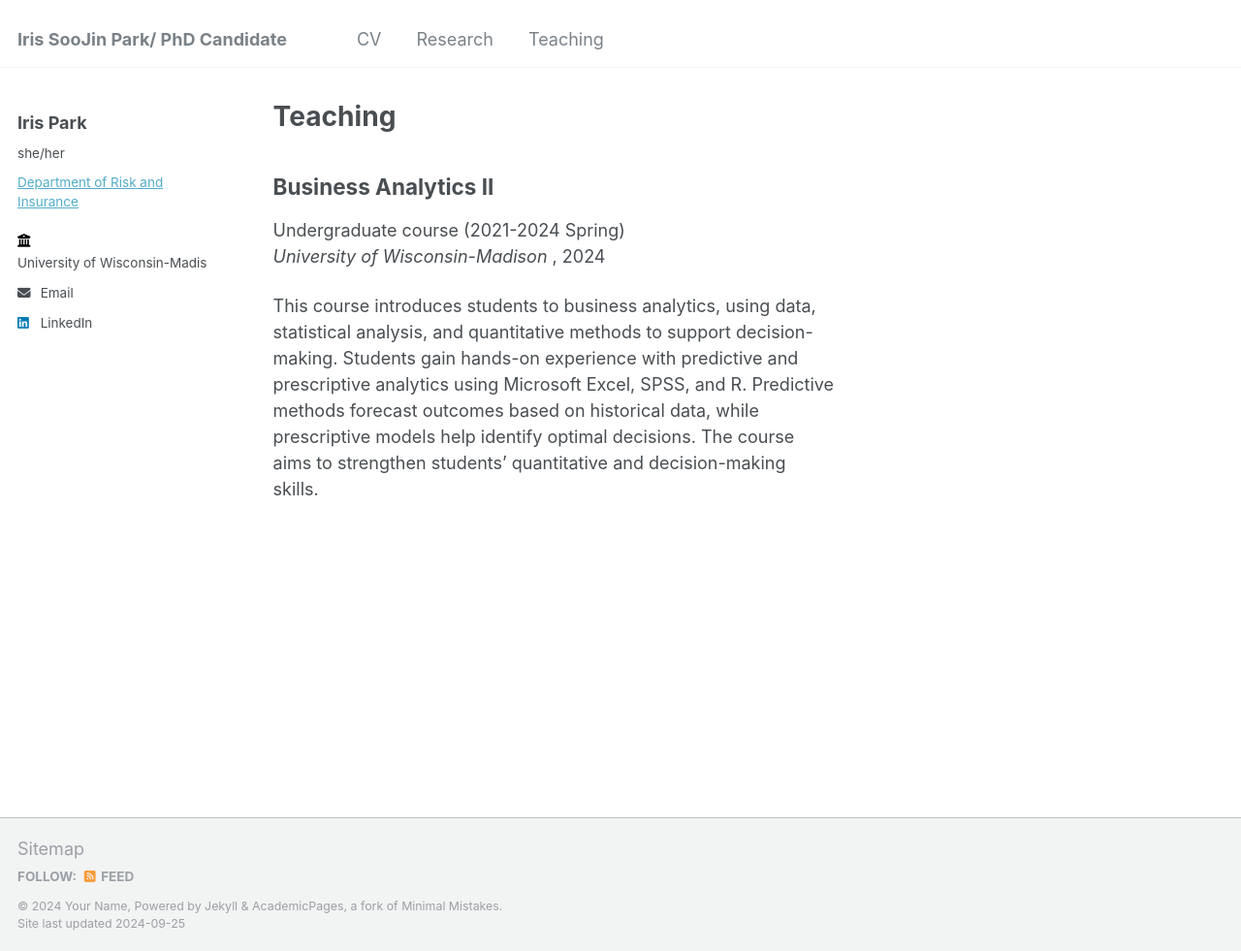
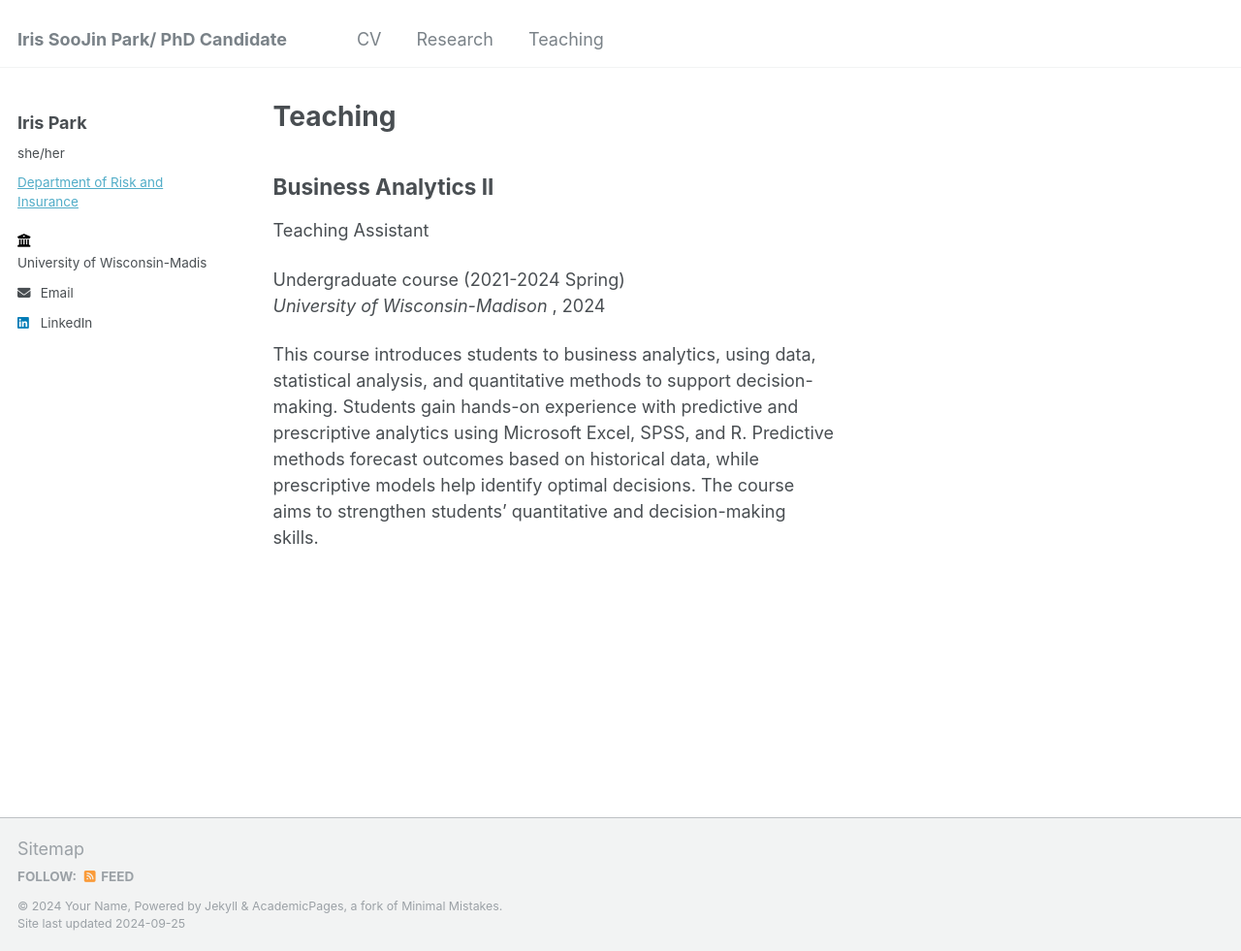
Before and after one commit to Iris-SooJin-Park/Iris-SooJin-Park.github.io, a Jekyll site: the page built from _pages/teaching.html, in a window 1280 px wide and 981 px high. Shown: the whole window at 97% size. Built offline with Jekyll 4.4.1, drawn with Linux system fonts in a browser that asks for light colours.

Commit message:
add the position

```diff
--- a/_includes/archive-single.html
+++ b/_includes/archive-single.html
@@ -16,6 +16,7 @@
 
 <div class="{{ include.type | default: "list" }}__item">
   <article class="archive__item" itemscope itemtype="http://schema.org/CreativeWork">
+
     {% if include.type == "grid" and teaser %}
       <div class="archive__item-teaser">
         <img src="{{ teaser }}" alt="{{ post.title }}">
@@ -26,20 +27,27 @@
       {{ title }}
     </h2>
 
+    <!-- Display position above the course type -->
+    {% if post.position %}
+      <p class="archive__item-position">{{ post.position }}</p>
+    {% endif %}
+
+    {% if post.collection == 'teaching' %}
+      <p>
+        {{ post.type }}<br> <!-- Display course type -->
+        <i>{{ post.venue }}</i> <!-- Display university venue -->
+        {% if post.date %}
+          , {{ post.date | date: "%Y" }} <!-- Optionally display year if available -->
+        {% endif %}
+      </p>
+    {% endif %}
+
+    <!-- Display read time if available -->
     {% if post.read_time %}
       <p class="page__meta"><i class="fa fa-clock-o" aria-hidden="true"></i> {% include read-time.html %}</p>
     {% endif %}
 
-    {% if post.collection == 'teaching' %}
-      <p>
-        {{ post.type }}<br>
-        <i>{{ post.venue }}</i>
-        {% if post.date %}
-          , {{ post.date | date: "%Y" }}
-        {% endif %}
-      </p>
-    {% endif %}
-
+    <!-- Display excerpt -->
     {% if post.excerpt and site.read_more != 'enabled' %}
       <p class="archive__item-excerpt" itemprop="description">{{ post.excerpt | markdownify }}</p>
     {% elsif post.excerpt and site.read_more == 'enabled' %}
@@ -48,6 +56,7 @@
       </p>
     {% endif %}
 
+    <!-- Display recommended citation and paper/slides download links if available -->
     {% if post.citation and post.paperurl and post.slidesurl %}
       <p>Recommended citation: {{ post.citation }}<br /><a href="{{ post.paperurl }}">Download Paper</a> | <a href="{{ post.slidesurl }}">Download Slides</a></p>
     {% elsif post.citation and post.paperurl %}
```
Also changed, not shown: other parts of _includes/archive-single.html (+2 -1 lines), _teaching/2014-spring-teaching-1.md (+1 -0 lines).
